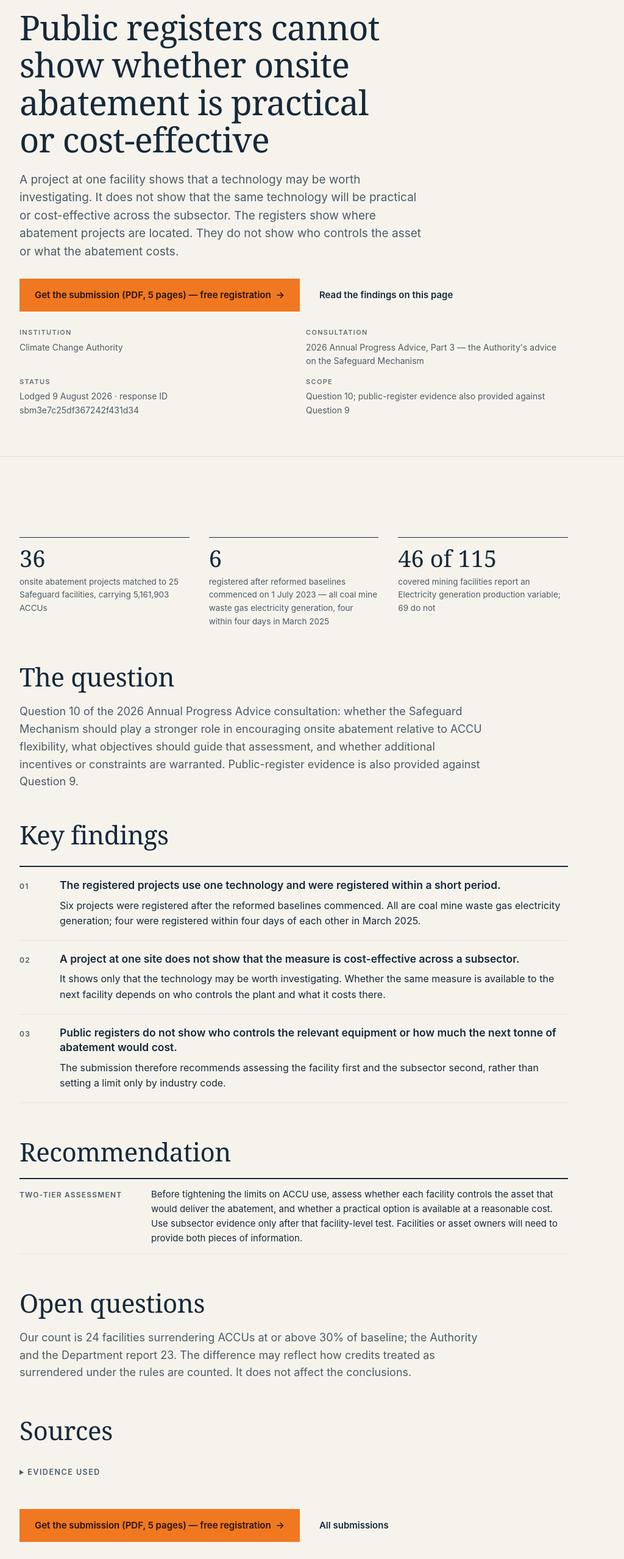
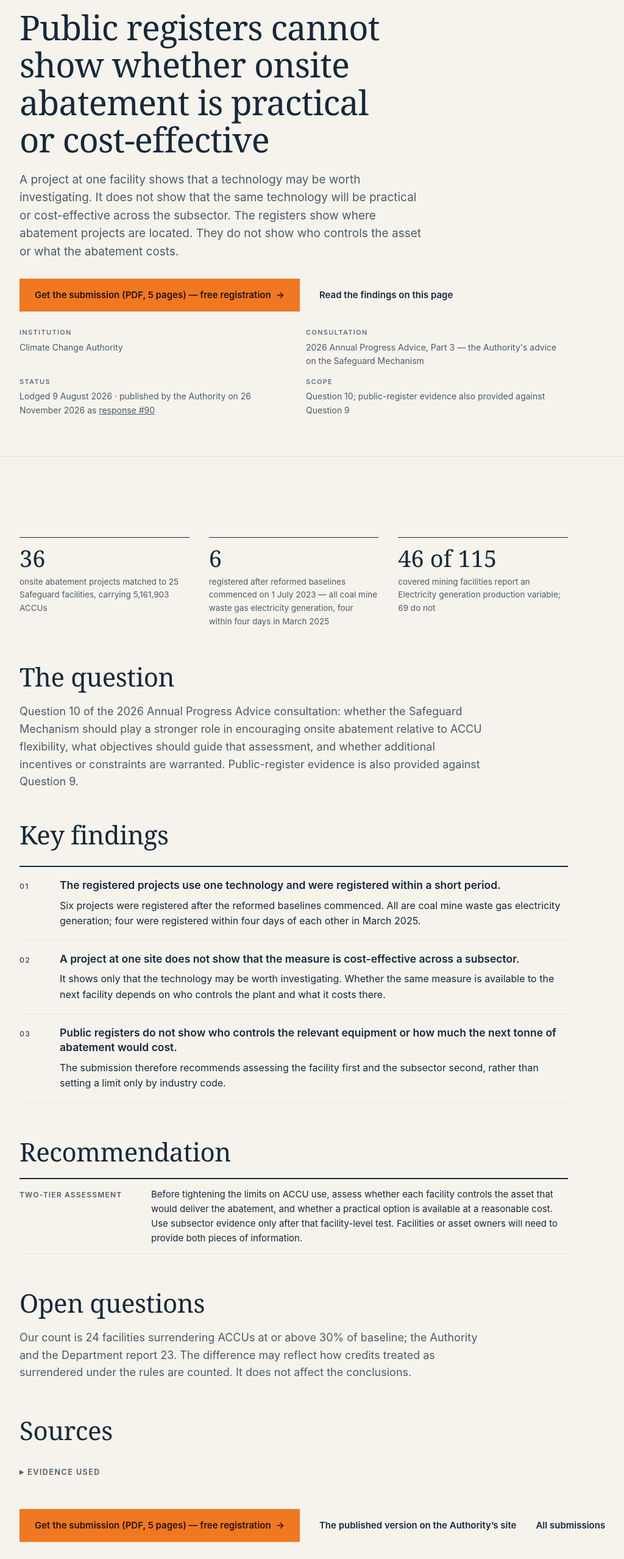
Before and after one commit to cgwlovely/enerforge-site, a plain HTML site: page consultations/safeguard-onsite-abatement-2026.html in a window 1280 px wide. Shown: the part 240-2797 px from the top of the page at 61% size, without its empty margins (46-1070 px from the left). Drawn offline with Linux system fonts and the light colour scheme.

Commit message:
Consultations: link the Authority's published copy of the APA submission (response #90, 26 Nov 2026)
Co-Authored-By: Claude Opus 5.5 <noreply@anthropic.com>

```diff
--- a/consultations/safeguard-onsite-abatement-2026.html
+++ b/consultations/safeguard-onsite-abatement-2026.html
@@ -82,7 +82,7 @@
         <div class="sub-meta">
           <div><b>Institution</b>Climate Change Authority</div>
           <div><b>Consultation</b>2026 Annual Progress Advice, Part 3 &mdash; the Authority's advice on the Safeguard Mechanism</div>
-          <div><b>Status</b>Lodged 9 August 2026 &middot; response ID sbm3e7c25df367242f431d34</div>
+          <div><b>Status</b>Lodged 9 August 2026 &middot; published by the Authority on 26 November 2026 as <a href="https://app.converlens.com/cca/2026-apa-consultation-paper/survey/view/90" rel="noopener" target="_blank">response #90</a></div>
           <div><b>Scope</b>Question 10; public-register evidence also provided against Question 9</div>
         </div>
       </div>
@@ -120,6 +120,7 @@
 
         <div class="cta-row" style="margin-top:36px">
           <a class="btn btn--primary" href="/subscribe.html?file=Heliovulcan-Submission-2026-APA-Consultation.pdf">Get the submission (PDF, 5 pages) &mdash; free registration <span class="btn__arrow">&rarr;</span></a>
+          <a class="btn btn--outline" href="https://app.converlens.com/cca/2026-apa-consultation-paper/survey/view/90" rel="noopener" target="_blank">The published version on the Authority&rsquo;s site</a>
           <a class="btn btn--outline" href="/consultations.html">All submissions</a>
         </div>
 
```
Also changed, not shown: consultations.html (+1 -1 lines).
